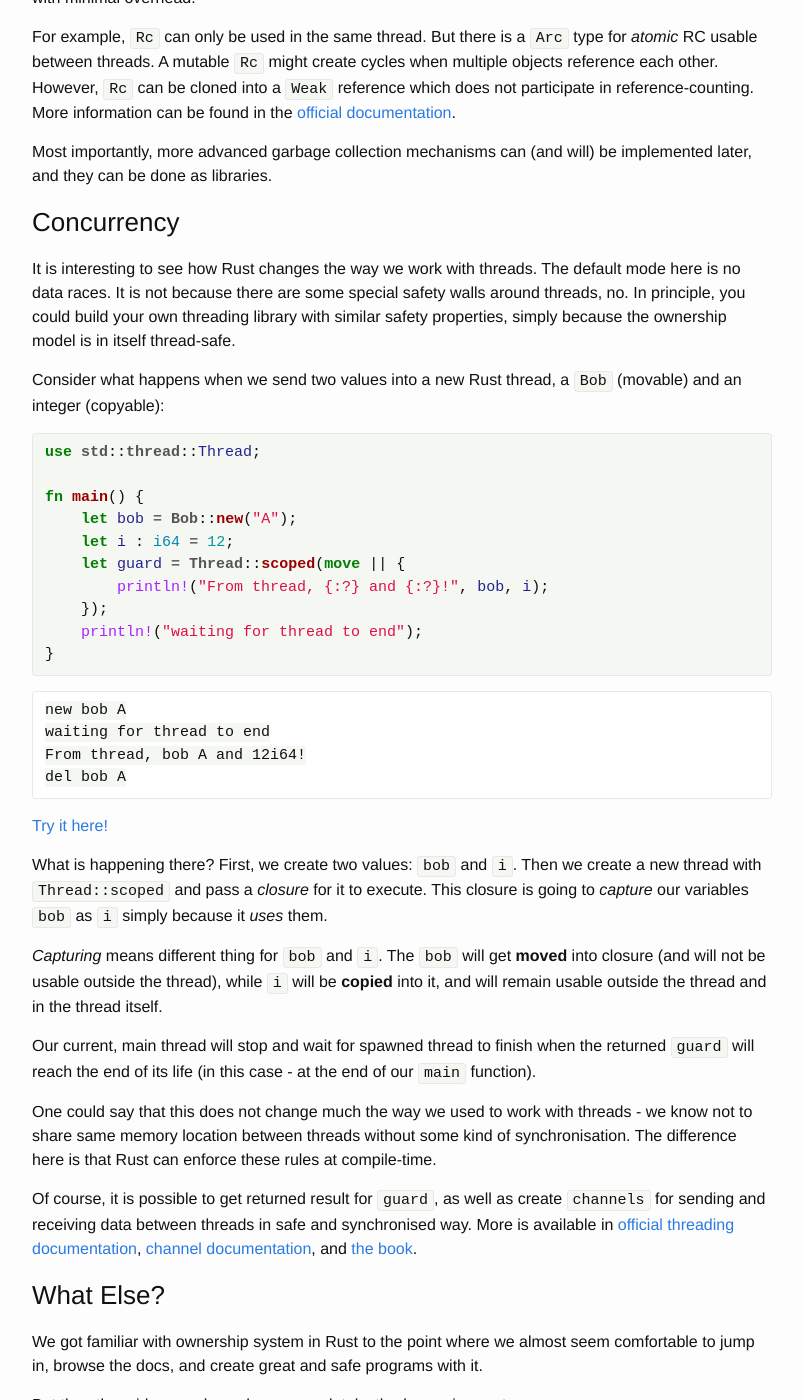
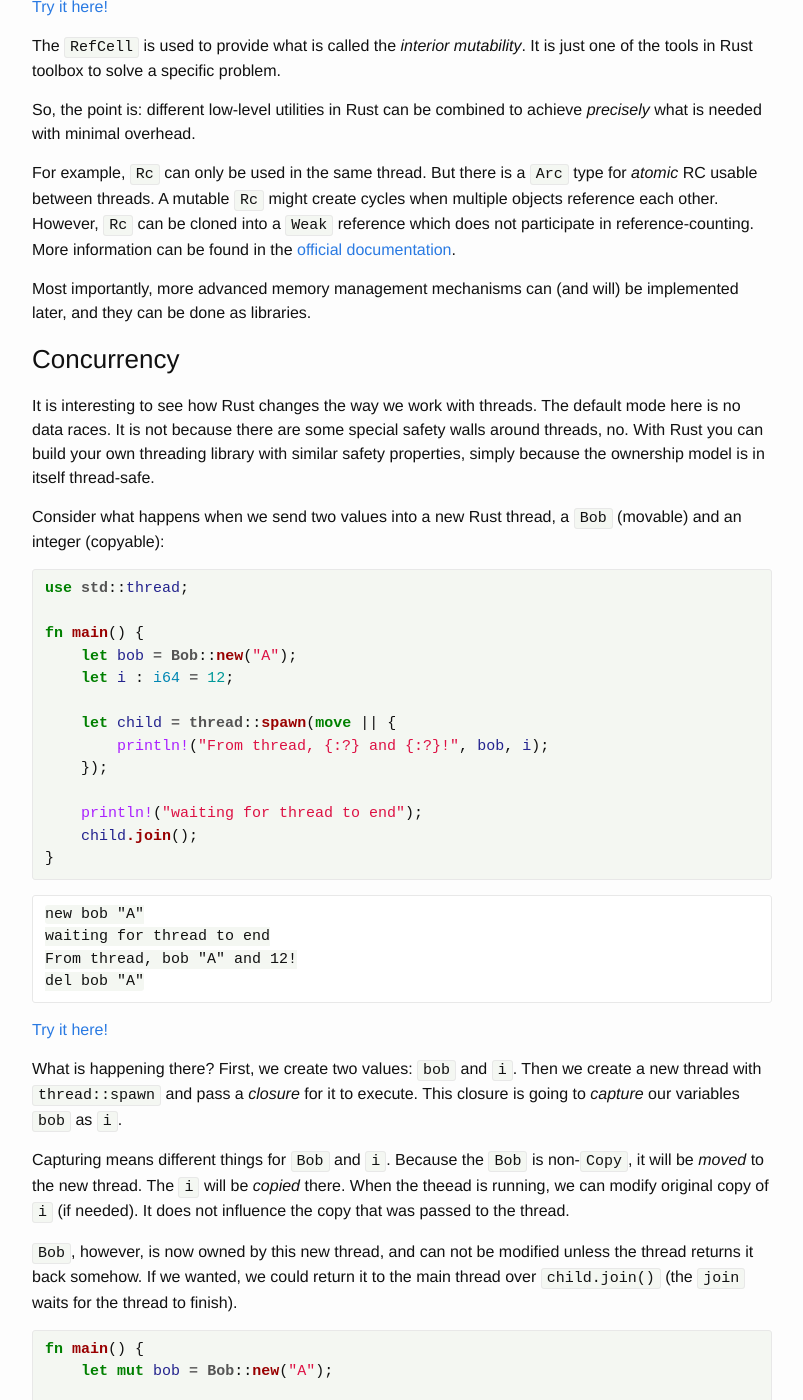
Before and after one commit to Nercury/Nercury.github.io, a Jekyll site: the page built from _posts/2015-01-19-ownership.markdown, in a window 1280 px wide and 1400 px high, scrolled down 10473 px. Shown: the whole window, without its empty margins (238-1041 px from the left). Built offline with Jekyll 4.4.1, drawn with Linux system fonts in a browser that asks for light colours; nearby versions of some CDN libraries; some of the changed text lies outside the part shown.

Commit message:
Update ownership guide for 1.0.

```diff
--- a/_posts/2015-01-19-ownership.markdown
+++ b/_posts/2015-01-19-ownership.markdown
@@ -48,13 +48,13 @@
 many times will it "die"?
 
 {% highlight rust %}
-fn foo(i: i64) { // another function foo
-    // something
-}
-
 fn main() {
     let i = 5;
     foo(i); // call function foo
+}
+
+fn foo(i: i64) { // another function foo
+    // something
 }
 {% endhighlight %}
 
@@ -75,30 +75,21 @@
 
 ## Copy Trait
 
-The `Copy` trait makes the type to behave in a
-very familiar way: its bits will be copied to another
-location for every assignment or use as function argument.
-Implementing it allows your data to be used like a built-in integer.
+The [`Copy` trait][copy-trait] makes your type to behave in a very familiar way:
+its bits will be copied to another location when assigned, or when
+used as a function argument. Exactly like a built-in integer.
 
-The built-in machine type `i64` (one kind of integer) implements this
-trait, like [many others][copy-trait].
+This trait is one of the [_marker_ traits][marker-traits]. Rust will implement
+it for your type _automatically_ when all your type members _also_
+implementing the `Copy`, has no mutable references,
+and no `Drop` implementation (we will use this last bit soon).
 
 [copy-trait]: http://doc.rust-lang.org/std/marker/trait.Copy.html
+[marker-traits]: http://doc.rust-lang.org/std/marker/index.html
 
-If we have a struct `Info`, we can make it copy-able by implementing
-`Copy` this way:
+For example, this simple struct will be copy-able by default:
 
 {% highlight rust %}
-struct Info {
-    value: i64,
-}
-impl Copy for Info {}
-{% endhighlight %}
-
-Or, equivalently, add `#[derive(Copy)]` attribute for it:
-
-{% highlight rust %}
-#[derive(Copy)]
 struct Info {
     value: i64,
 }
@@ -106,6 +97,9 @@
 
 The types __without__ this trait will be __always moved__ to another
 location and will follow the _ownership_ rules.
+
+Since we are interested in them, from now on we will concentrate on
+non-`Copy` types!
 
 ## Ownership
 
@@ -152,15 +146,20 @@
 {% endhighlight %}
 
 And to make bob value format-able when outputing to console,
-we will implement the built-in `Show::fmt` trait method:
+we will implement the built-in `Debug::fmt` trait method:
 
 {% highlight rust %}
-impl fmt::Show for Bob {
+use std::fmt;
+
+impl fmt::Debug for Bob {
     fn fmt(&self, f: &mut fmt::Formatter) -> fmt::Result {
         write!(f, "bob {:?}", self.name)
     }
 }
 {% endhighlight %}
+
+Note, that in this example Rust will not implement the `Copy` for `Bob`,
+because we implemented our own `Drop` method.
 
 ### Let's put it to the Test!
 
@@ -195,7 +194,7 @@
 value was not assigned to anything, so the compiler called our
 `drop` and destroyed the value right there.
 
-What if we bind the returned value to a variable?
+What if we _bind_ the returned value to a _variable_?
 
 {% highlight rust %}
 fn main() {
@@ -239,7 +238,7 @@
     del bob "A"
     end is near
 
-[Try it yourself!](http://is.gd/hOd53m)
+[Try it yourself!](http://is.gd/fQ1Bzy)
 
 It got destroyed in the black hole, and not at the end of `main`!
 
@@ -294,7 +293,7 @@
 {% highlight rust %}
 fn main() {
     let mut bob = Bob::new("A");
-    bob.name = String::from_str("mutant");
+    bob.name = "mutant".to_string();
 }
 {% endhighlight %}
 
@@ -309,7 +308,7 @@
 {% highlight rust %}
 fn mutate(value: Bob) {
     let mut bob = value;
-    bob.name = String::from_str("mutant");
+    bob.name = "mutant".to_string();
 }
 
 fn main() {
@@ -328,23 +327,25 @@
 
 {% highlight rust %}
 fn mutate(mut value: Bob) { // use mut directly before the arg name
-    value.name = String::from_str("mutant");
+    value.name = "mutant".to_string();
 }
 {% endhighlight %}
 
-### Replacing value in a mutable slot
+### Replacing a value in mutable slot
 
-What happens if we try to overwrite value in a `mut` slot? Let's see:
+What happens if we try to overwrite a value in some `mut` slot? Let's see:
 
 {% highlight rust %}
 fn main() {
     let mut bob = Bob::new("A");
-    println!("");
-    for &name in ["B", "C"].iter() {
+    println!(""); // skip line to make output nicer
+
+    // First overwrite using name "B", and then "C"
+    for &name in &["B", "C"] {
         println!("before overwrite");
         bob = Bob::new(name);
         println!("after overwrite");
-        println!("");
+        println!(""); // skip line
     }
 }
 {% endhighlight %}
@@ -422,8 +423,8 @@
 }
 {% endhighlight %}
 
-    new bob A
-    del bob A
+    new bob "A"
+    del bob "A"
 
 The type of value `bob` returned from Box::new is `Box<Bob>`.
 This _generic_ type makes the `Bob` lifecycle managed by this `Box<Bob>`
@@ -448,17 +449,13 @@
 
 When it is not sufficient, there are other tools that can help with that.
 
-### Garbage Collection
+### Reference Counting
 
-Rust has enough low-level tools for garbage collection (GC) to be implemented as
-a library. The simplest kind of it already exists in Rust: the
-reference-counting GC.
+Rust has enough low-level tools for reference counting to be implemented as
+a library. It can be used in rare cases when the value has several owners,
+therefore its end of life can not be determined statically at compile-time.
 
-While reference-counting solution is small and easy to implement, it
-is not as good as full-fledged garbage collector that we
-have in mind when we say words "Garbage Collector".
-
-Therefore in Rust we have a better name for it: _shared ownership_.
+Rust has a better name for it: _shared ownership_.
 The `std::rc` library provides a way to __share__ ownership of the
 same value between different `Rc` _handles_. The value remains alive
 as long as there is least one handle for it.
@@ -478,22 +475,22 @@
     Rc(bob A)
     del bob A
 
-[Try it here!](http://is.gd/LFKS2A)
+[Try it here!](http://is.gd/5PGJCq)
 
 We can change our `black_hole` function to accept `Rc<Bob>` and check if it is
 destroyed by it. But instead it would be more convenient to make it
-accept __any__ type `T` that implements `Show` trait (so we can print it).
+accept __any__ type `T` that implements `Debug` trait (so we can print it).
 We are going to make it _generic_:
 
 {% highlight rust %}
-fn black_hole<T>(value: T) where T: fmt::Show {
+fn black_hole<T>(value: T) where T: fmt::Debug {
     println!("imminent shrinkage {:?}", value);
 }
 {% endhighlight %}
 
 Works the same, and we will not need to change it for every new type change.
 
-Now, back to sending `Rc<Bob>` to black hole!
+Now, back to sending `Rc<Bob>` to the black hole!
 
 {% highlight rust %}
 fn main() {
@@ -503,14 +500,16 @@
 }
 {% endhighlight %}
 
-    new bob A
-    imminent shrinkage Rc(bob A)
-    Rc(bob A)
-    del bob A
+    new bob "A"
+    imminent shrinkage bob "A"
+    bob "A"
+    del bob "A"
 
-[Try it here!](http://is.gd/A5YrX9)
+[Try it here!](http://is.gd/swTG3e)
 
-It survived the black hole! Great! How does this work?
+Plot twist: happy ending! Bob survives the black hole!
+
+Great! How does this work?
 
 Once wrapped by `Rc` handle, bob will live as long as there is a live `Rc` __clone__
 somewhere. `Rc` handle internally uses `Box` to place new value in heap memory,
@@ -527,7 +526,7 @@
 
 {% highlight rust %}
 fn mutate(bob: Rc<RefCell<Bob>>) {
-    bob.borrow_mut().name = String::from_str("mutant");
+    bob.borrow_mut().name = "mutant".to_string();
 }
 
 fn main() {
@@ -537,12 +536,17 @@
 }
 {% endhighlight %}
 
-    new bob A
-    Rc(RefCell { value: bob mutant })
-    del bob mutant
+    new bob "A"
+    RefCell { value: bob "mutant" }
+    del bob "mutant"
 
-This demonstrates how different low-level utilities can be combined to
-achieve precisely what is needed with minimal overhead.
+[Try it here!](http://is.gd/OBurg1)
+
+The `RefCell` is used to provide what is called the _interior mutability_.
+It is just one of the tools in Rust toolbox to solve a specific problem.
+
+So, the point is: different low-level utilities in Rust can be combined
+to achieve _precisely_ what is needed with minimal overhead.
 
 For example, `Rc` can only be used in the same thread. But there is a
 `Arc` type for _atomic_ RC usable between threads. A
@@ -551,14 +555,14 @@
 in reference-counting. More information can be found in the
 [official documentation](http://doc.rust-lang.org/std/rc/).
 
-Most importantly, more advanced garbage collection mechanisms can (and will)
+Most importantly, more advanced memory management mechanisms can (and will)
 be implemented later, and they can be done as libraries.
 
 ### Concurrency
 
 It is interesting to see how Rust changes the way we work with threads.
 The default mode here is no data races. It is not because there are some
-special safety walls around threads, no. In principle, you could build
+special safety walls around threads, no. With Rust you can build
 your own threading library with similar safety properties, simply
 because the ownership model is in itself thread-safe.
 
@@ -566,50 +570,82 @@
 `Bob` (movable) and an integer (copyable):
 
 {% highlight rust %}
-use std::thread::Thread;
+use std::thread;
 
 fn main() {
     let bob = Bob::new("A");
     let i : i64 = 12;
-    let guard = Thread::scoped(move || {
+
+    let child = thread::spawn(move || {
         println!("From thread, {:?} and {:?}!", bob, i);
     });
+
     println!("waiting for thread to end");
+    child.join();
 }
 {% endhighlight %}
 
-    new bob A
+    new bob "A"
     waiting for thread to end
-    From thread, bob A and 12i64!
-    del bob A
+    From thread, bob "A" and 12!
+    del bob "A"
 
-[Try it here!](http://is.gd/bxhDVZ)
+[Try it here!](http://is.gd/gOba5R)
 
 What is happening there? First, we create two values:
-`bob` and `i`. Then we create a new thread with `Thread::scoped`
+`bob` and `i`. Then we create a new thread with `thread::spawn`
 and pass a _closure_ for it to execute. This closure is going to
-_capture_ our variables `bob` as `i` simply because it _uses_ them.
+_capture_ our variables `bob` as `i`.
 
-_Capturing_ means different thing for `bob` and `i`. The `bob` will get
-__moved__ into closure (and will not be usable outside the thread),
-while `i` will be __copied__ into it, and will remain usable outside
-the thread and in the thread itself.
+Capturing means different things for `Bob` and `i`. Because the `Bob` is
+non-`Copy`, it will be _moved_ to the new thread. The `i` will be _copied_
+there. When the theead is running, we can modify original copy of `i`
+(if needed). It does not influence the copy that was passed to the thread.
 
-Our current, main thread will stop and wait for spawned thread
-to finish when the returned `guard` will reach the end of its life
-(in this case - at the end of our `main` function).
+`Bob`, however, is now owned by this new thread, and can not be modified unless
+the thread returns it back somehow. If we wanted, we could
+return it to the main thread over `child.join()` (the `join` waits for
+the thread to finish).
+
+{% highlight rust %}
+fn main() {
+    let mut bob = Bob::new("A");
+
+    let child = thread::spawn(move || {
+        mutate(&mut bob);
+        bob
+    });
+
+    println!("waiting for thread to end");
+
+    if let Ok(bob) = child.join() {
+        println!("{:?}", bob);
+    }
+}
+
+fn mutate(bob: &mut Bob) {
+    bob.name = "mutant".to_string();
+}
+{% endhighlight %}
+
+    new bob "A"
+    waiting for thread to end
+    bob "mutant"
+    del bob "mutant"
+
+[Experiment more here!](http://is.gd/6EG4JL)
 
 One could say that this does not change much the way we used to work
 with threads - we know not to share same memory location
 between threads without some kind of synchronisation. The difference
 here is that Rust can enforce these rules at compile-time.
 
-Of course, it is possible to get returned result for `guard`,
-as well as create `channels` for sending and receiving data
-between threads in safe and synchronised way. More is available in
+Of course, more things are possible in Rust, for example,
+the `channels` can be used for sending and receiving data
+between threads in more efficient ways. More is available in
 [official threading documentation](http://doc.rust-lang.org/std/thread/),
 [channel documentation](http://doc.rust-lang.org/std/sync/mpsc/), and
-[the book](http://doc.rust-lang.org/book/threads.html).
+[the book](http://doc.rust-lang.org/1.0.0-beta.5/book/concurrency.html).
 
 ### What Else?
 
```
Also changed, not shown: other parts of _posts/2015-01-19-ownership.markdown (+7 -7 lines).
